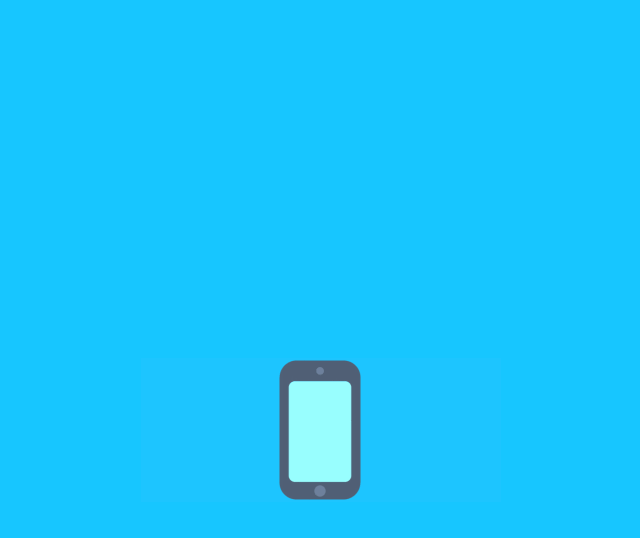
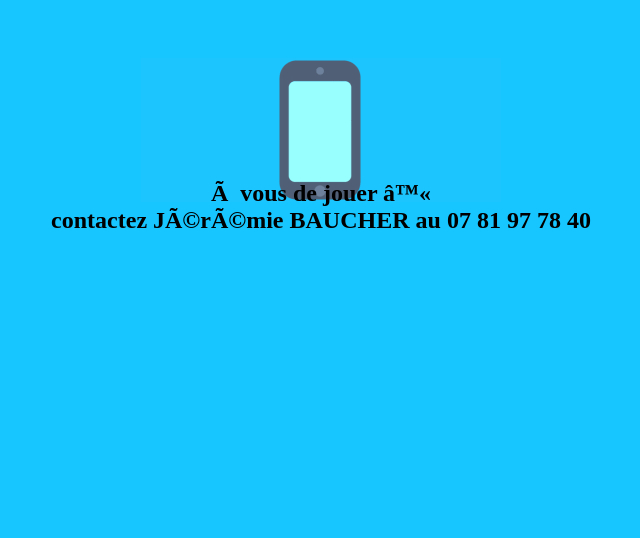
Before and after one commit to kinmonk/telephone, a plain HTML site: page index.html in a window 1280 px wide. Shown: the part 120-658 px from the top of the page, without its empty margins (319-959 px from the left). Drawn offline with Linux system fonts and the light colour scheme.

Commit message:
Update index.html

```diff
--- a/index.html
+++ b/index.html
@@ -16,11 +16,11 @@
 </HEAD>
 <BODY LANG="fr-FR" BGCOLOR="#17c6ff" DIR="LTR">
 <BR><BR><BR><BR>
-<P ALIGN=CENTER><IMG SRC="oui.gif" NAME="oui" ALIGN=BOTTOM WIDTH= HEIGHT= BORDER=0 style="position: absolute; left:0; right:0; top:300; bottom:0; margin: auto;"> <!--ALIGN=BOTTOM WIDTH=800 HEIGHT=600 BORDER=0-->
+<P ALIGN=CENTER><IMG SRC="oui.gif" NAME="oui" ALIGN=BOTTOM WIDTH= HEIGHT= BORDER=0 style="position: absolute; left:0; right:0; top:0; bottom:300; margin: auto;"> <!--ALIGN=BOTTOM WIDTH=800 HEIGHT=600 BORDER=0-->
 <BR><BR><BR><BR>
 </P>
-<P ALIGN=CENTER><FONT COLOR="#000000"><FONT SIZE=5><STYLE position: absolute; left:0; right:0; top:0; bottom:300; margin: auto;><B>à vous de jouer ♫
-<BR>contactez Jérémie BAUCHER au 07 81 97 78 40</B> </FONT></FONT></STYLE>
+<P ALIGN=CENTER STYLE="position: absolute; left:0; right:0; top:300; bottom:0; margin: auto;"><FONT COLOR="#000000"><FONT SIZE=5><B>à vous de jouer ♫
+<BR>contactez Jérémie BAUCHER au 07 81 97 78 40</B> </FONT></FONT>
 </P>
 </BODY>
 </HTML>
```
